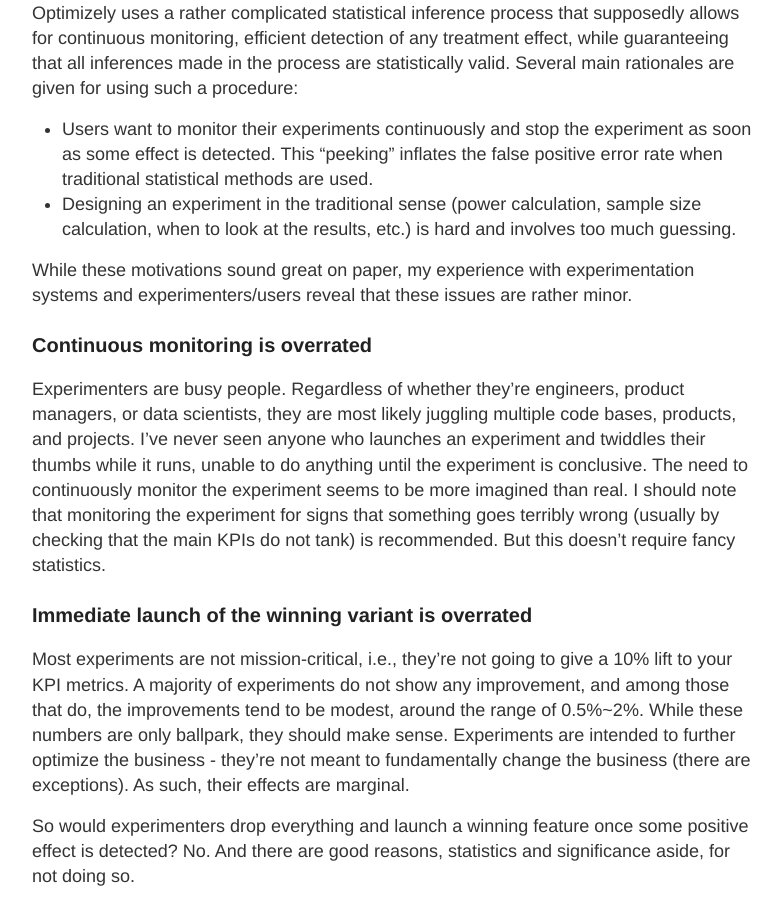
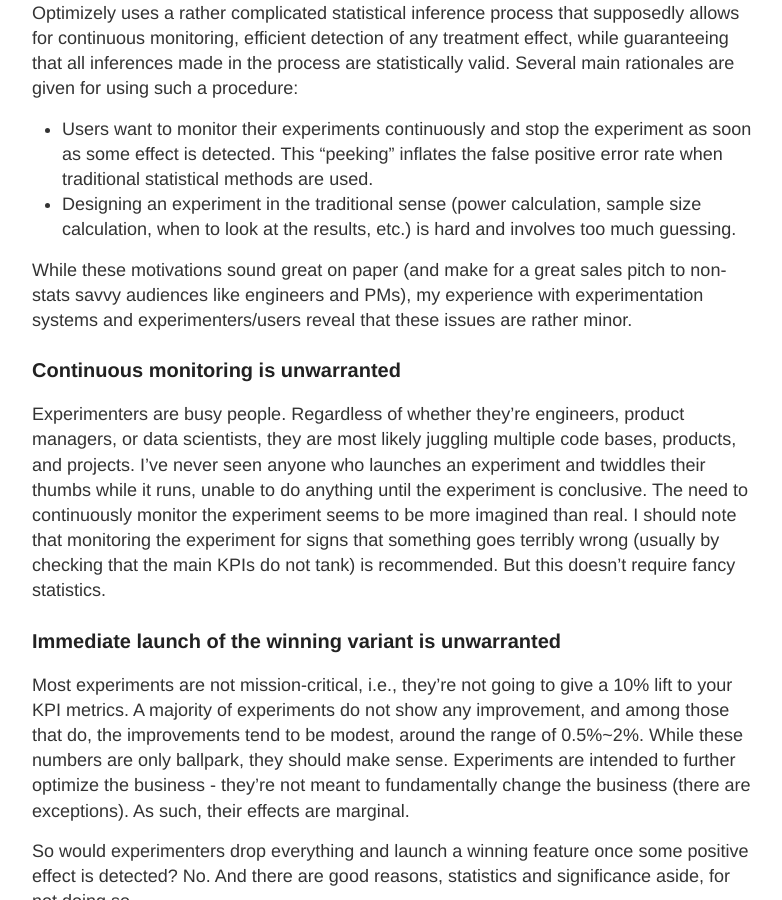
Before and after one commit to lechipatrick/lechipatrick.github.io, a Jekyll site: the page built from _posts/2022-12-07-a-critique-of-Optimizely.md, in a window 1280 px wide and 900 px high, scrolled down 457 px. Shown: the whole window, without its empty margins (248-1030 px from the left). Built offline with Jekyll 4.4.1, drawn with Linux system fonts in a browser that asks for light colours; formulas are drawn with MathJax 3.

Commit message:
Update 2022-12-07-a-critique-of-Optimizely.md

```diff
--- a/_posts/2022-12-07-a-critique-of-Optimizely.md
+++ b/_posts/2022-12-07-a-critique-of-Optimizely.md
@@ -31,12 +31,12 @@
 * Users want to monitor their experiments continuously and stop the experiment as soon as some effect is detected. This "peeking" inflates the false positive error rate when traditional statistical methods are used.
 * Designing an experiment in the traditional sense (power calculation, sample size calculation, when to look at the results, etc.) is hard and involves too much guessing.
 
-While these motivations sound great on paper, my experience with experimentation systems and experimenters/users reveal that these issues are rather minor.
+While these motivations sound great on paper (and make for a great sales pitch to non-stats savvy audiences like engineers and PMs), my experience with experimentation systems and experimenters/users reveal that these issues are rather minor.
 
-### Continuous monitoring is overrated
+### Continuous monitoring is unwarranted
 Experimenters are busy people. Regardless of whether they're engineers, product managers, or data scientists, they are most likely juggling multiple code bases, products, and projects. I've never seen anyone who launches an experiment and twiddles their thumbs while it runs, unable to do anything until the experiment is conclusive. The need to continuously monitor the experiment seems to be more imagined than real. I should note that monitoring the experiment for signs that something goes terribly wrong (usually by checking that the main KPIs do not tank) is recommended. But this doesn't require fancy statistics.
 
-### Immediate launch of the winning variant is overrated
+### Immediate launch of the winning variant is unwarranted
 Most experiments are not mission-critical, i.e., they're not  going to give a 10% lift to your KPI metrics. A majority of experiments do not show any improvement, and among those that do, the improvements tend to be modest, around the range of 0.5%~2%. While these numbers are only ballpark, they should make sense. Experiments are intended to further optimize the business - they're not meant to fundamentally change the business (there are exceptions). As such, their effects are marginal.
 
 
```
